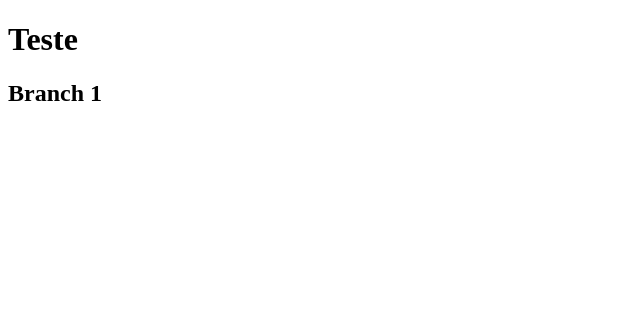
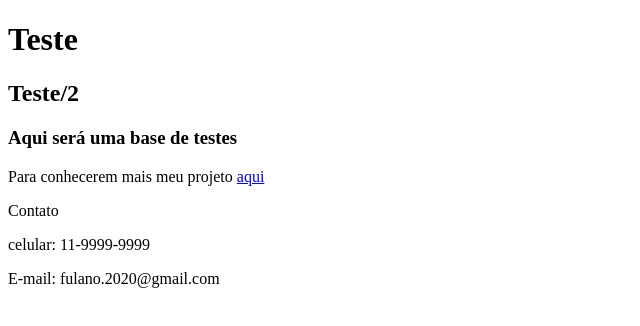
Before and after one commit to Rektay/Primeiro-Diretorio, a plain HTML site: page 1.html in a window 1280 px wide. Shown: the whole page, without its empty margins (0-640 px from the left). Drawn offline with Linux system fonts and the light colour scheme.

Commit message:
Adicionei mais coisas na estrutura"

```diff
--- a/1.html
+++ b/1.html
@@ -8,6 +8,27 @@
     <header>
       <h1> Teste </h1>
     </header>
-    <h2>Branch 1</h2>
+    <section>
+      <header>
+        <h2>Teste/2</h2>
+      </header>
+    </section>
+    <article>
+      <header>
+        <h3>Aqui será uma base de testes</h3>
+      </header>
+    </article>
+    Para conhecerem mais meu projeto <a href="https://github.com/Rektay" target="_blank"> aqui </a>
+    <footer>
+      <p>
+        Contato
+      </p>
+      <p>
+        celular: 11-9999-9999
+      </p>
+      <p>
+        E-mail: fulano.2020@gmail.com
+      </p>
+    </footer>
   </body>
 </html>
```
